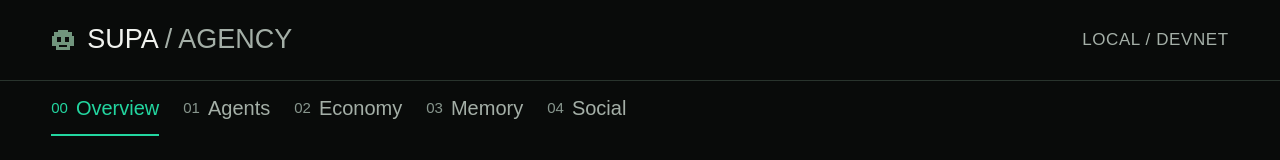
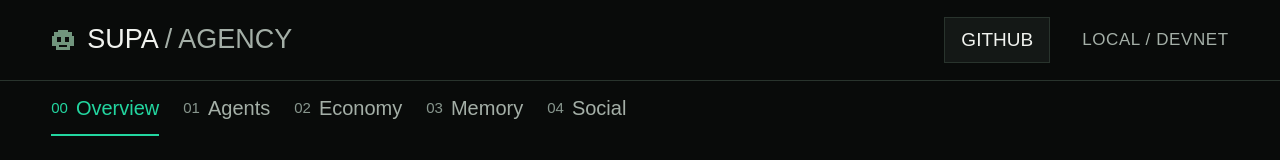
Before and after one commit to pyco404/SupaAgent, a Next.js app in the folder web/: page / in a window 1280 px wide. Shown: the top 160 px of the page. Built offline with nearby package versions, Linux system fonts and the light colour scheme; no server answers; a web font is replaced by a local one.

Commit message:
fix(nav): restore GitHub notice in application shell
File: web/src/components/shell.tsx

```diff
--- a/web/src/components/shell.tsx
+++ b/web/src/components/shell.tsx
@@ -73,6 +73,7 @@ export function Shell({ children }: { children: React.ReactNode }) {
       <div className="header-inner">
         <Link className="brand" href="/" aria-label="Supa Agency home"><SupaLogo/><span>SUPA<span className="muted"> / AGENCY</span></span></Link>
         <div className="header-right">
+          <button type="button" className="source-link" onClick={() => window.alert("GitHub account private, will be open sourced soon.")}>GITHUB</button>
           <span className="environment">LOCAL / DEVNET</span>
           <button ref={trigger} className="menu-toggle" aria-expanded={open} aria-controls="mobile-navigation" aria-haspopup="dialog" onClick={() => {
             const modal = dialog.current;
```
